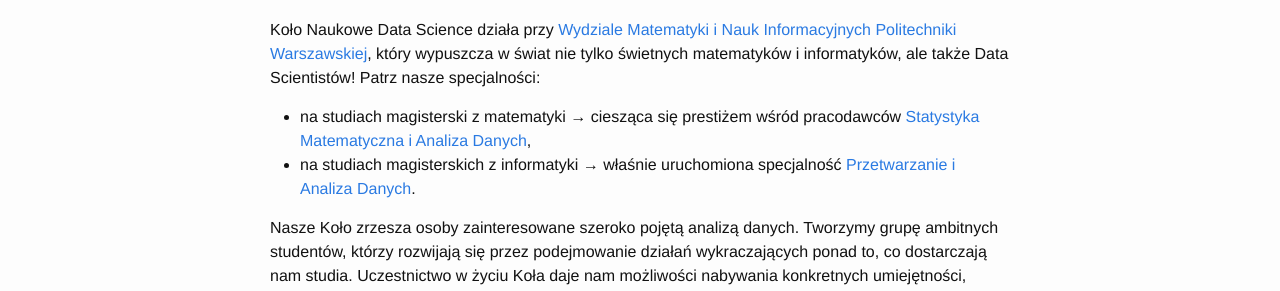
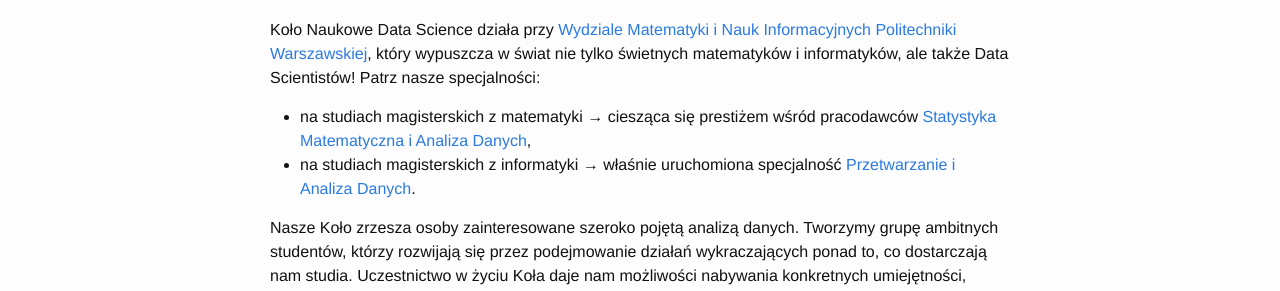
Before and after one commit to WhyR2017/blog, a Jekyll site: the page built from _posts/2017-01-12-współorganizatorKNDS.markdown, in a window 1280 px wide. Shown: the part 338-629 px from the top of the page. Built offline with Jekyll 4.4.1, drawn with Linux system fonts in a browser that asks for light colours; comment, search, counter and statistics services are not loaded.

Commit message:
2017-01-12-współorganizatorKNDS.markdown literowka

```diff
--- a/_posts/2017-01-12-współorganizatorKNDS.markdown
+++ b/_posts/2017-01-12-współorganizatorKNDS.markdown
@@ -11,7 +11,7 @@
 
 Koło Naukowe Data Science działa przy [Wydziale Matematyki i Nauk Informacyjnych Politechniki Warszawskiej](http://www.mini.pw.edu.pl/), który wypuszcza w świat nie tylko świetnych matematyków i informatyków, ale także Data Scientistów! Patrz nasze specjalności:
 
-- na studiach magisterski z matematyki → ciesząca się prestiżem wśród pracodawców [Statystyka Matematyczna i Analiza Danych](http://www.smad.mini.pw.edu.pl),
+- na studiach magisterskich z matematyki → ciesząca się prestiżem wśród pracodawców [Statystyka Matematyczna i Analiza Danych](http://www.smad.mini.pw.edu.pl),
 - na studiach magisterskich z informatyki → właśnie uruchomiona specjalność [Przetwarzanie i Analiza Danych](http://datascience.edu.pl/).
 
 Nasze Koło zrzesza osoby zainteresowane szeroko pojętą analizą danych. Tworzymy grupę ambitnych studentów, którzy rozwijają się przez podejmowanie działań wykraczających ponad to, co dostarczają nam studia. Uczestnictwo w życiu Koła daje nam możliwości nabywania konkretnych umiejętności, poznawania przydatnych narzędzi, zdobywania cennego doświadczenia i doskonalenia umiejętności miękkich. Jednym z głównych elementów naszej działalności jest organizacja warsztatów. Przykładowe tematy warsztatów, które realizowaliśmy to:
```
